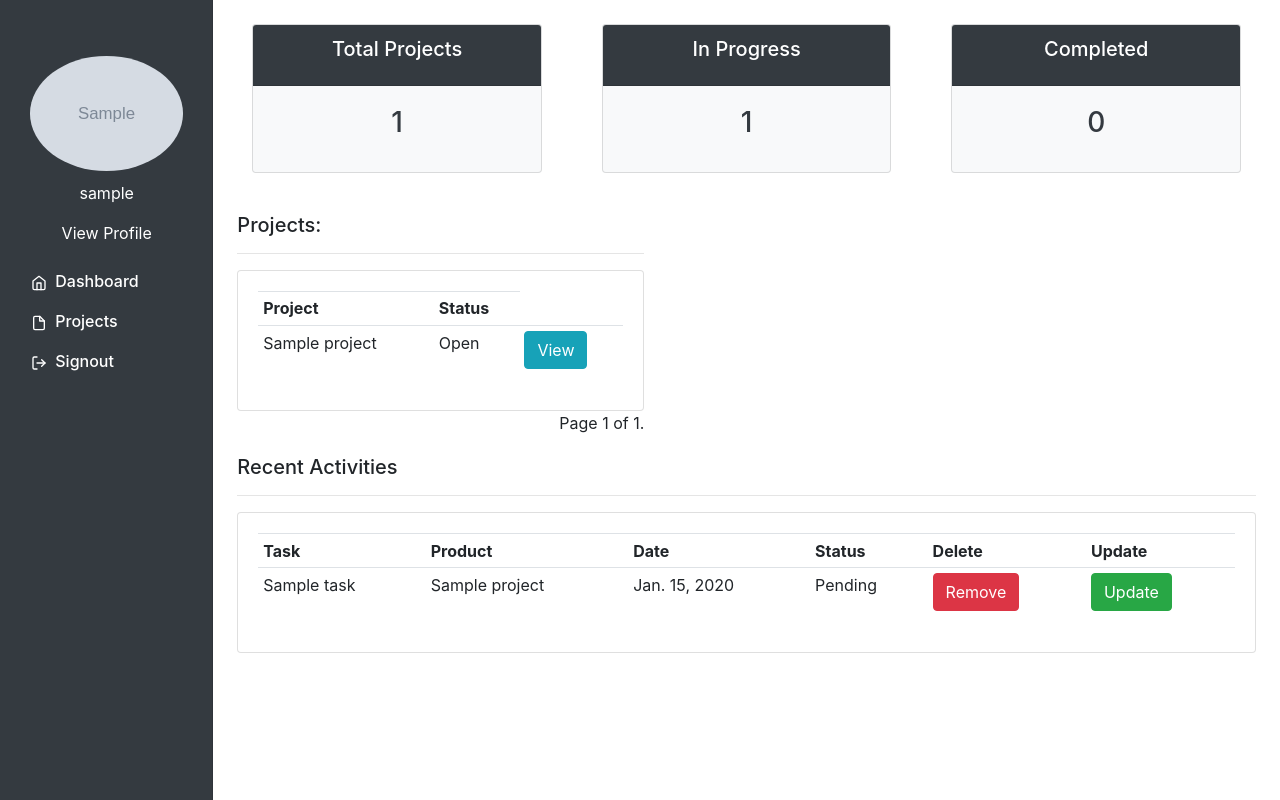
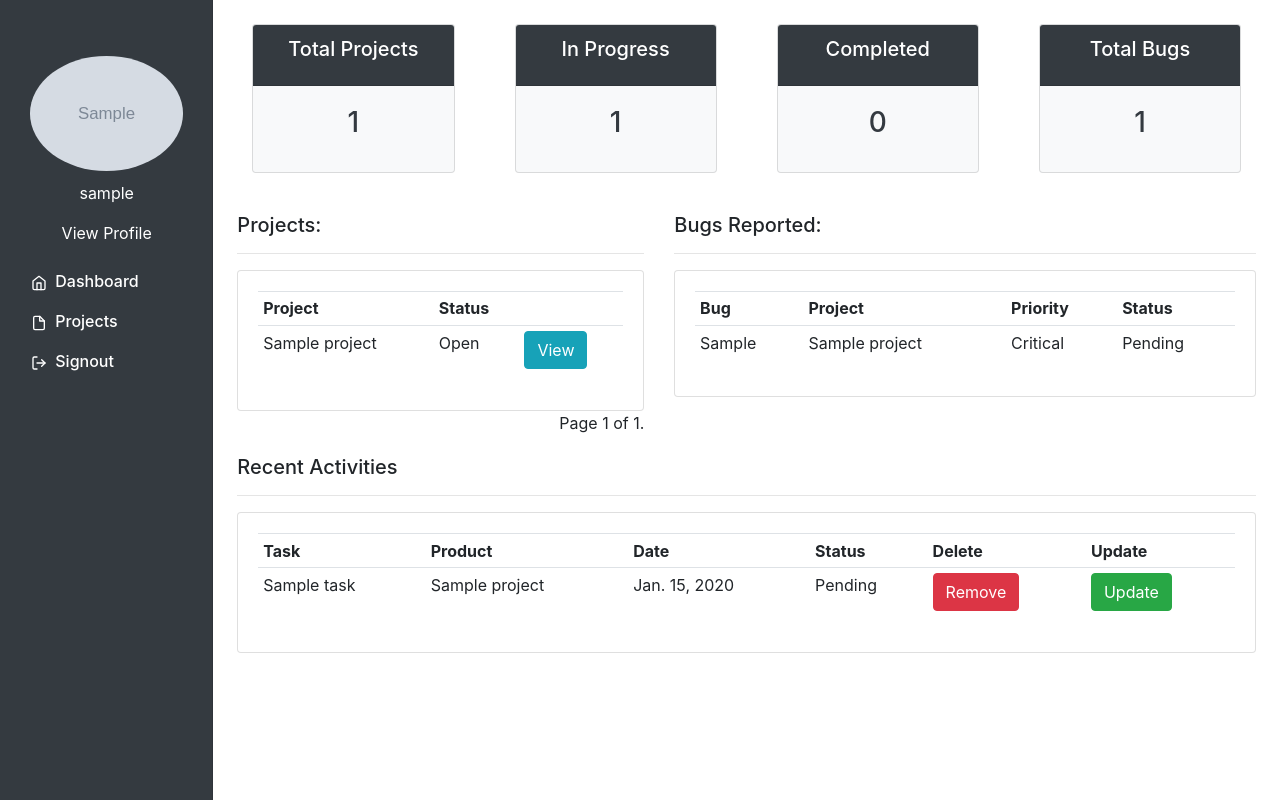
Before and after one commit to vishav676/Ticket, a Django app: page /dashboard in a window 1280 px wide. Run offline with Django 3.2, Linux system fonts and the light colour scheme; a user stored in the database is signed in; tables that the repository leaves empty hold one stand-in row (values such as "Sample post"); grey boxes marked "Sample" are stand-in pictures; some libraries are stand-ins or nearby versions.

Commit message:
Small Changes in Frontend

```diff
--- a/ticket/System/templates/dashboard.html
+++ b/ticket/System/templates/dashboard.html
@@ -1,8 +1,9 @@
 {% extends "base.html" %}
 {% block content %}
+{% load static %}
 {% include "status.html" %}
 <br>
-
+{% if projects %}
 <div class="row">
 	<div class="col-md-5">
 		<h5>Projects:</h5>
@@ -12,6 +13,7 @@
 				<tr>
 					<th>Project</th>
 					<th>Status</th>
+					<th></th>
 				</tr>
 				{% for project in projects %}
 				<tr>
@@ -37,6 +39,30 @@
             	<a href="?page={{ projects.paginator.num_pages }}">last &raquo;</a>
         	{% endif %}
 		</span>
+	</div>
+	<div class="col-md-7">
+		<h5>Bugs Reported:</h5>
+		<hr>
+		<div class="card card-body">
+			<table class="table table-sm">
+				<tr>
+					<th>Bug</th>
+					<th>Project</th>
+					<th>Priority</th>
+					<th>Status</th>
+				</tr>
+				{% for b in bugs %}
+					{% for bug in b %}
+					<tr>
+						<td>{{bug.issue}}</td>
+						<td>{{bug.project}}</td>
+						<td>{{bug.priority}}</td>
+						<td>{{bug.status}}</td>
+					</tr>
+					{% endfor %}
+				{% endfor %}
+			</table>
+		</div>
 	</div>
 </div>
 <div class="row" style="margin-top: 20px">
@@ -69,4 +95,9 @@
 		</div>
 	</div>
 </div>
+{% else %}
+<img src="{% static 'images/undraw_new_entries.svg' %}" style="width: 200px; height: 200px;" class="mx-auto d-block">
+<h6 style="text-align: center">Show Some Creativity</h6>
+<a href="{% url 'addProject' %}"><button type="button" class="btn btn-primary mx-auto d-block">Add Project</button></a>
+{% endif %}
 {% endblock %}
--- a/ticket/System/templates/sidebar.html
+++ b/ticket/System/templates/sidebar.html
@@ -8,7 +8,6 @@
                     <p style="margin-top: 10px; color: #FFFFFF">{{ request.user.username }}</p>
                     <a href="{% url 'profile' %}"><p style="color: #FFFFFF">View Profile</p></a>
                 </div>
-
             </li>
             <li class="nav-item">
                 <a class="nav-link" href="{% url 'dashboard' %}">
--- a/ticket/System/templates/status.html
+++ b/ticket/System/templates/status.html
@@ -39,4 +39,16 @@
 			</div>
 		</div>
 	</div>
+	<div class="col">
+		<div class="col-md">
+			<div class="card text-center text-white bg-light mb-3" >
+			  	<div class="card-header bg-dark">
+			  		<h5 class="card-title">Total Bugs</h5>
+			  	</div>
+			  	<div class="card-body">
+			    	<h3 class="card-title text-dark">{{ bugs_reported }}</h3>
+			  	</div>
+			</div>
+		</div>
+	</div>
 </div>
--- a/ticket/System/views.py
+++ b/ticket/System/views.py
@@ -21,11 +21,16 @@ def dashboard_view(request):
     total_projects = user.user_projects.count()
     progress_projects = user.user_projects.filter(status="Open").count()
     project_completed = user.user_projects.filter(status="Closed").count()
+    all_bugs = set()
     all_task = set()
+    bugs_reported = 0
     projects = user.user_projects.all()
     for project in projects:
         all_task.add(project.projectTasks.all())
+        bugs_reported += project.task_bugs.count()
+        all_bugs.add(project.task_bugs.all())
     tasks = all_task
+    bugs = all_bugs
     projects_pagination = pagination_view(request, projects, 3)
 
     return render(request, "dashboard.html", {
@@ -33,7 +38,9 @@ def dashboard_view(request):
         "Inprogress": progress_projects,
         "Completed": project_completed,
         "projects": projects_pagination,
-        "tasks": tasks
+        "tasks": tasks,
+        "bugs": bugs,
+        "bugs_reported": bugs_reported
     })
 
 
@@ -107,7 +114,6 @@ def register_view(request):
         form = CreateUser(request.POST)
         if form.is_valid():
             user = form.save()
-            username = form.cleaned_data.get('username')
             group, create = Group.objects.get_or_create(name='customer')
             user.groups.add(group)
 
@@ -134,26 +140,32 @@ def delete_task(request, pk):
     return redirect('dashboard')
 
 
+@login_required(login_url='login')
 def delete_project_view(request, pk):
     project = Project.objects.get(id=pk)
     project.delete()
     return redirect('projects')
 
 
+@login_required(login_url='login')
 def newtask_view(request):
     form = task_add_update(request.user)
     if request.method == "POST":
         form = task_add_update(request.user, request.POST)
         if form.is_valid():
             form.save()
+            form = task_add_update(request.user)
+            messages.info(request, "Changes saved")
         else:
             form = task_add_update(request.user)
+
     return render(request, 'add_update.html', {
         'form': form,
         'title': 'Add New Task'
     })
 
 
+@login_required(login_url='login')
 def new_project_view(request):
     form = CreateProject(request.user)
     if request.method == "POST":
@@ -162,14 +174,17 @@ def new_project_view(request):
         if form.is_valid():
             print("working")
             form.save()
+            form = CreateProject(request.user)
         else:
             form = CreateProject(request.user)
+
     return render(request, 'add_update.html', {
         'form': form,
         "title": "Add Project"
     })
 
 
+@login_required(login_url='login')
 def update_project_view(request, pk):
     project = Project.objects.get(id=pk)
     form = CreateProject(request.user, instance=project)
@@ -177,6 +192,7 @@ def update_project_view(request, pk):
         form = CreateProject(request.user, request.POST, instance=project)
         if form.is_valid():
             form.save()
+            form = CreateProject(request.user, instance=project)
             messages.info(request, "Changes saved")
         else:
             form = CreateProject(request.user, instance=project)
@@ -187,6 +203,7 @@ def update_project_view(request, pk):
     })
 
 
+@login_required(login_url='login')
 def update_task(request, pk):
     task = Task.objects.get(id=pk)
     form = task_add_update(request.user, instance=task)
@@ -194,6 +211,7 @@ def update_task(request, pk):
         form = task_add_update(request.user, request.POST, instance=task)
         if form.is_valid():
             form.save()
+            form = task_add_update(request.user, instance=task)
         else:
             form = task_add_update(request.user, instance=task)
 
@@ -203,12 +221,14 @@ def update_task(request, pk):
     })
 
 
+@login_required(login_url='login')
 def add_bug(request):
     form = BugForm(request.user)
     if request.method == "POST":
         form = BugForm(request.user, request.POST)
         if form.is_valid():
             form.save()
+            form = BugForm(request.user)
         else:
             form = BugForm(request.user)
 
@@ -218,6 +238,7 @@ def add_bug(request):
     })
 
 
+@login_required(login_url='login')
 def update_bug(request, pk):
     bug = Bug.objects.get(id=pk)
     form = BugForm(request.user, instance=bug)
@@ -225,6 +246,7 @@ def update_bug(request, pk):
         form = BugForm(request.user, request.POST, instance=bug)
         if form.is_valid():
             form.save()
+            form = BugForm(request.user, instance=bug)
         else:
             form = BugForm(request.user, instance=bug)
 
@@ -234,6 +256,7 @@ def update_bug(request, pk):
     })
 
 
+@login_required(login_url='login')
 def delete_bug_view(request, pk):
     bug = Bug.objects.get(id=pk)
     bug.delete()
```
Also changed, not shown: ticket/System/forms.py (+23 -13 lines), ticket/System/templates/project.html (+6 -1 lines), ticket/System/static/css/style.css (line endings or trailing spaces), ticket/System/static/images/undraw_new_entries.svg (added). Lines whose indentation alone changed are shown as unchanged.
